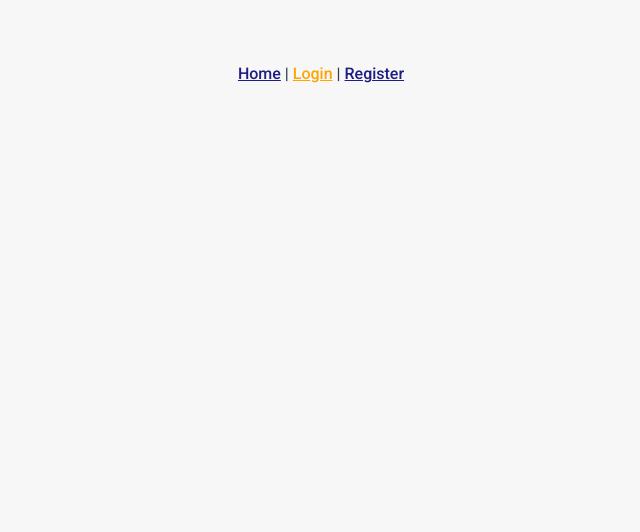
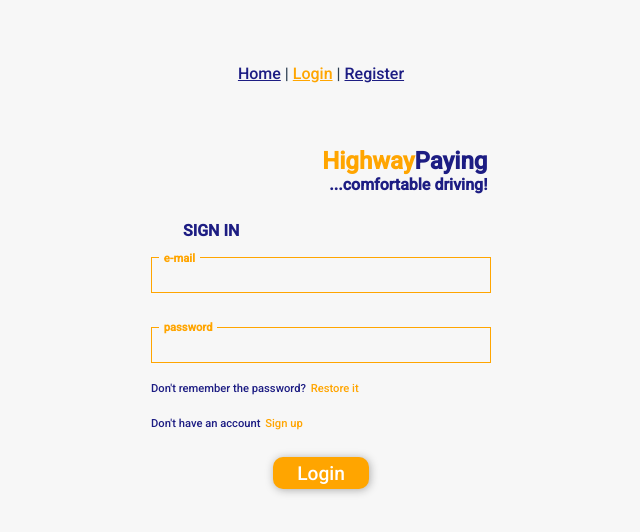
Before and after one commit to m-figon/HighwayPaying, a Vue app: page /login in a window 1280 px wide. Shown: the top 532 px of the page, without its empty margins (319-959 px from the left). Built offline with nearby package versions, Linux system fonts and the light colour scheme; no server answers.

Commit message:
fetch post in register added, store added, login component and functionality added

```diff
--- a/package.json
+++ b/package.json
@@ -10,7 +10,8 @@
   "dependencies": {
     "core-js": "^3.6.5",
     "vue": "^2.6.11",
-    "vue-router": "^3.2.0"
+    "vue-router": "^3.2.0",
+    "vuex": "^3.6.2"
   },
   "devDependencies": {
     "@vue/cli-plugin-babel": "~4.5.0",
--- a/src/App.vue
+++ b/src/App.vue
@@ -3,12 +3,19 @@
     <div id="nav">
       <router-link to="/">Home</router-link> |
       <router-link to="/login">Login</router-link> |
-      <router-link to="/Register">Register</router-link>
+      <router-link to="/register">Register</router-link>
     </div>
     <router-view />
   </div>
 </template>
+<script>
+import store from "./store";
 
+export default {
+  name: "App",
+  store,
+};
+</script>
 <style>
 body {
   margin: 0;
--- a/src/router/index.js
+++ b/src/router/index.js
@@ -2,19 +2,22 @@ import Vue from 'vue'
 import VueRouter from 'vue-router'
 import Home from '../views/Home.vue'
 import Register from '../views/Register.vue'
+import Login from '../views/Login.vue'
 
 Vue.use(VueRouter)
 
 const routes = [{
         path: '/',
-        name: 'Home',
         component: Home
     },
     {
         path: '/register',
-        name: 'Register',
         component: Register
-    }
+    },
+    {
+        path: '/login',
+        component: Login
+    },
 ]
 
 const router = new VueRouter({
--- /dev/null
+++ b/src/store/index.js
@@ -0,0 +1,25 @@
+// store/index.js
+
+import Vue from "vue";
+import Vuex from "vuex";
+
+Vue.use(Vuex);
+
+export default new Vuex.Store({
+    state: {
+        user: {
+            logedEmail: ''
+        }
+    },
+    getters: {
+        getUser: state => {
+            return state.user.logedEmail;
+        }
+    },
+    mutations: {
+        changeEmail(state, payload) {
+            state.user.logedEmail = payload;
+        }
+    },
+    actions: {}
+});
--- a/src/views/Home.vue
+++ b/src/views/Home.vue
@@ -8,10 +8,10 @@
       <h2>...comfortable driving!</h2>
     </div>
     <h3>I want to join HighwayPaying</h3>
-    <router-link to="/login"><button>SIGN UP</button></router-link>
+    <router-link to="/register"><button>SIGN UP</button></router-link>
 
     <h3>I used HighwayPaying before</h3>
-    <router-link to="/register"><button>SIGN IN</button></router-link>
+    <router-link to="/login"><button>SIGN IN</button></router-link>
   </div>
 </template>
 
--- /dev/null
+++ b/src/views/Login.vue
@@ -0,0 +1,217 @@
+<template>
+  <div class="login">
+    <div class="login-logo">
+      <h1>Highway</h1>
+      <h1>Paying</h1>
+    </div>
+    <div class="login-logo2">
+      <h2>...comfortable driving!</h2>
+    </div>
+    <div class="middled">
+      <div class="left-aligned">
+        <h3>SIGN IN</h3>
+      </div>
+      <div class="input-div">
+        <h4>e-mail</h4>
+        <input type="text" v-model="email" />
+        <p v-if="emailWarning">Field required</p>
+      </div>
+
+      <div class="input-div">
+        <h4>password</h4>
+        <input type="password" v-model="password" />
+        <p v-if="passwordWarning">Field required</p>
+      </div>
+      <div class="left-aligned">
+        <p>Don't remember the password?</p>
+        <router-link to="/restore"
+          ><p id="login-link">Restore it</p></router-link
+        >
+      </div>
+      <div class="left-aligned">
+        <p>Don't have an account</p>
+        <router-link to="/register"><p id="login-link">Sign up</p></router-link>
+      </div>
+      <div class="middle-aligned">
+        <button v-on:click="login()">Login</button>
+      </div>
+    </div>
+  </div>
+</template>
+
+
+
+<style scoped>
+.login h3 {
+  color: rgb(29, 29, 131);
+  font-size: 1rem;
+  margin-bottom: -1rem;
+  margin-left: 2rem;
+}
+a:-webkit-any-link {
+  text-decoration: none;
+}
+#login-link {
+  color: orange;
+  margin-left: 0.3rem;
+}
+.input-div p,
+#warning {
+  color: red;
+  font-size: 0.6rem;
+}
+#warning {
+  margin-top: 0rem;
+}
+.login button {
+  border-radius: 10px;
+  width: 6rem;
+  height: 2rem;
+  font-size: 1.2rem;
+  color: white;
+  background: orange;
+  font-family: "Roboto", sans-serif;
+  font-weight: 500;
+  border: 0px;
+  -webkit-box-shadow: 1px 1px 8px 0px #aaaaaa;
+  box-shadow: 1px 1px 8px 0px #aaaaaa;
+  margin-top: 1rem;
+}
+.login {
+  display: flex;
+  flex-direction: column;
+  justify-content: center;
+  align-items: center;
+  width: 40vw;
+}
+.input-div {
+  display: flex;
+  justify-content: center;
+  align-items: flex-start;
+  flex-direction: column;
+  width: 100%;
+  margin: 0.5rem 0;
+}
+.login input[type="text"],
+.login input[type="password"],
+select {
+  width: 20rem;
+  height: 2rem;
+  padding-left: 1rem;
+  border: 1px solid orange;
+  color: rgb(29, 29, 131);
+  background-color: rgba(255, 255, 255, 0);
+  margin-top: -1.7rem;
+}
+.login h4 {
+  padding: 0.3rem;
+  margin-left: 0.5rem;
+  background-color: rgb(247, 247, 247);
+  position: relative;
+  z-index: 3;
+  color: orange;
+  font-size: 0.7rem;
+}
+.login-logo {
+  display: flex;
+  justify-content: flex-end;
+  align-items: center;
+  width: 65%;
+}
+.left-aligned,
+.middle-aligned {
+  display: flex;
+  justify-content: flex-start;
+  align-items: center;
+  width: 100%;
+}
+.middle-aligned {
+  justify-content: center;
+}
+.login-logo h1:last-child {
+  color: rgb(29, 29, 131);
+}
+p {
+  font-size: 0.7rem;
+  color: rgb(29, 29, 131);
+}
+h1 {
+  font-size: 1.5rem;
+  color: orange;
+  margin: 0;
+}
+.login-logo2 {
+  display: flex;
+  justify-content: flex-end;
+  align-items: center;
+  width: 65%;
+  margin-bottom: 0.7rem;
+}
+h2 {
+  font-size: 1rem;
+  color: rgb(29, 29, 131);
+  margin: 0;
+  font-weight: bold;
+}
+button:hover {
+  cursor: pointer;
+}
+</style>
+
+<script>
+// @ is an alias to /src
+import store from "../store";
+export default {
+  store,
+  data() {
+    return {
+      email: "",
+      password: "",
+      terms: false,
+      emailWarning: false,
+      passwordWarning: false,
+      users: [],
+    };
+  },
+  methods: {
+    termsChanging() {
+      this.terms = !this.terms;
+    },
+    resetForm() {
+      this.email = "";
+      this.password = "";
+      this.emailWarning = false;
+      this.passwordWarning = false;
+    },
+    login() {
+      !this.email ? (this.emailWarning = true) : (this.emailWarning = false);
+      !this.password
+        ? (this.passwordWarning = true)
+        : (this.passwordWarning = false);
+      if (this.email && this.password) {
+        let success = false;
+        for (const user of this.users) {
+          if (this.email === user.email && this.password === user.password) {
+            success = true;
+            this.$store.commit("changeEmail", this.email);
+            console.log(this.$store.getters.getUser);
+            this.resetForm();
+            alert("loged successfully");
+            window.location.href = "/";
+          }
+        }
+
+        if (!success) {
+          alert("wrong data");
+        }
+      }
+    },
+  },
+  created() {
+    fetch("https://rocky-citadel-32862.herokuapp.com/MovieTheater/users")
+      .then((response) => response.json())
+      .then((data) => (this.users = [...data]))
+      .then(() => console.log(this.users));
+  },
+};
+</script>
--- a/src/views/Register.vue
+++ b/src/views/Register.vue
@@ -36,7 +36,7 @@
         <p>Already got an account?</p>
         <router-link to="/login"><p id="login-link">Sign in</p></router-link>
       </div>
-      <div class="left-aligned">
+      <div class="middle-aligned">
         <button v-on:click="next()">Next</button>
       </div>
     </div>
@@ -75,7 +75,7 @@
         </p>
       </div>
 
-      <div class="left-aligned">
+      <div class="middle-aligned">
         <button v-on:click="finish()">Finish</button>
       </div>
     </div>
@@ -161,11 +161,15 @@ select {
   align-items: center;
   width: 65%;
 }
-.left-aligned {
+.left-aligned,
+.middle-aligned {
   display: flex;
   justify-content: flex-start;
   align-items: center;
   width: 100%;
+}
+.middle-aligned{
+  justify-content: center;
 }
 .register-logo h1:last-child {
   color: rgb(29, 29, 131);
@@ -175,7 +179,7 @@ p {
   color: rgb(29, 29, 131);
 }
 h1 {
-  font-size: 3rem;
+  font-size: 1.5rem;
   color: orange;
   margin: 0;
 }
@@ -187,7 +191,7 @@ h1 {
   margin-bottom: 0.7rem;
 }
 h2 {
-  font-size: 1.7;
+  font-size: 1rem;
   color: rgb(29, 29, 131);
   margin: 0;
   font-weight: bold;
@@ -233,6 +237,19 @@ export default {
         ? (this.registrationWarning = false)
         : (this.registrationWarning = true);
         if(!this.brandWarning && !this.typeWarning && !this.registrationWarning){
+          this.brand="";
+          this.type="";
+          this.registration="";
+          fetch("https://rocky-citadel-32862.herokuapp.com/MovieTheater/users", {
+          method: "POST",
+          body: JSON.stringify({
+            email: this.email,
+            password: this.password
+          }),
+          headers: {
+            "Content-type": "application/json; charset=UTF-8",
+          },
+        });
           alert('registered correctly')
         }
     },
```
Also changed, not shown: 1 other file (tests, documents, lock files or other folders).
